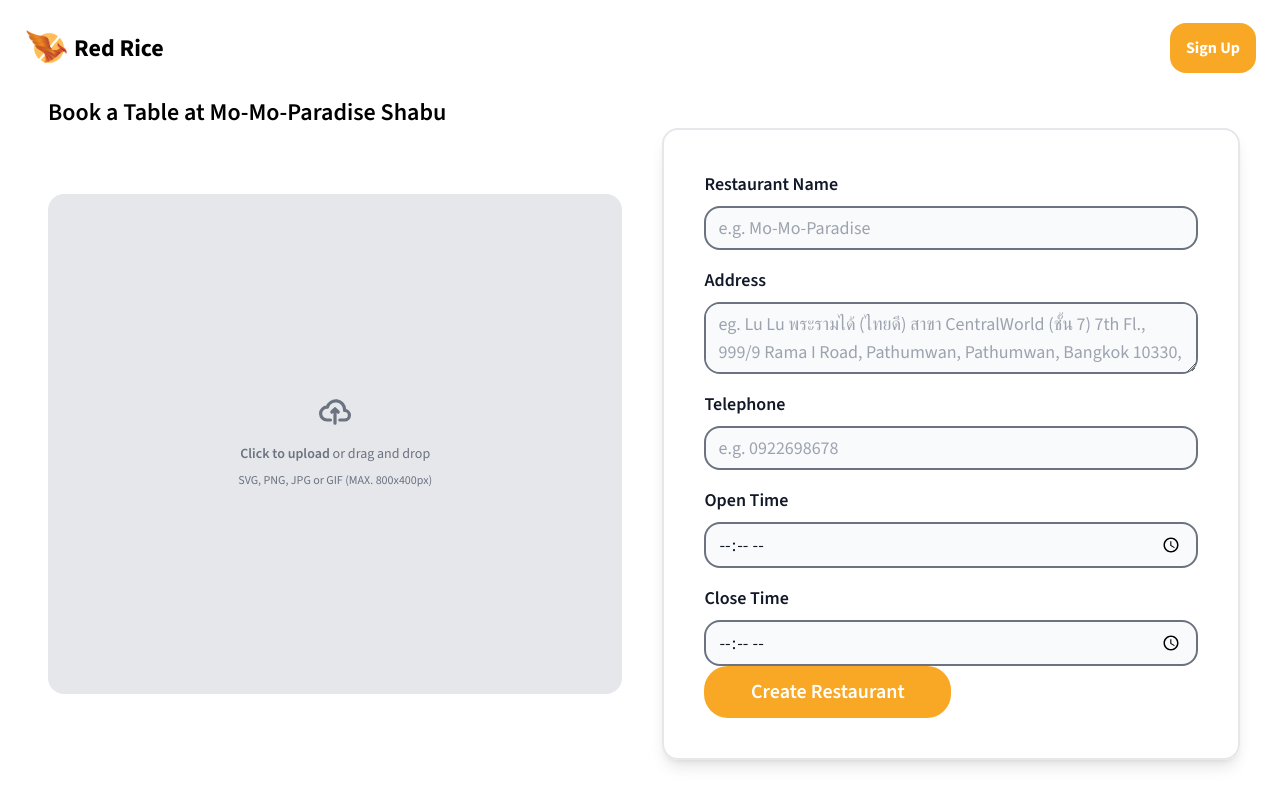
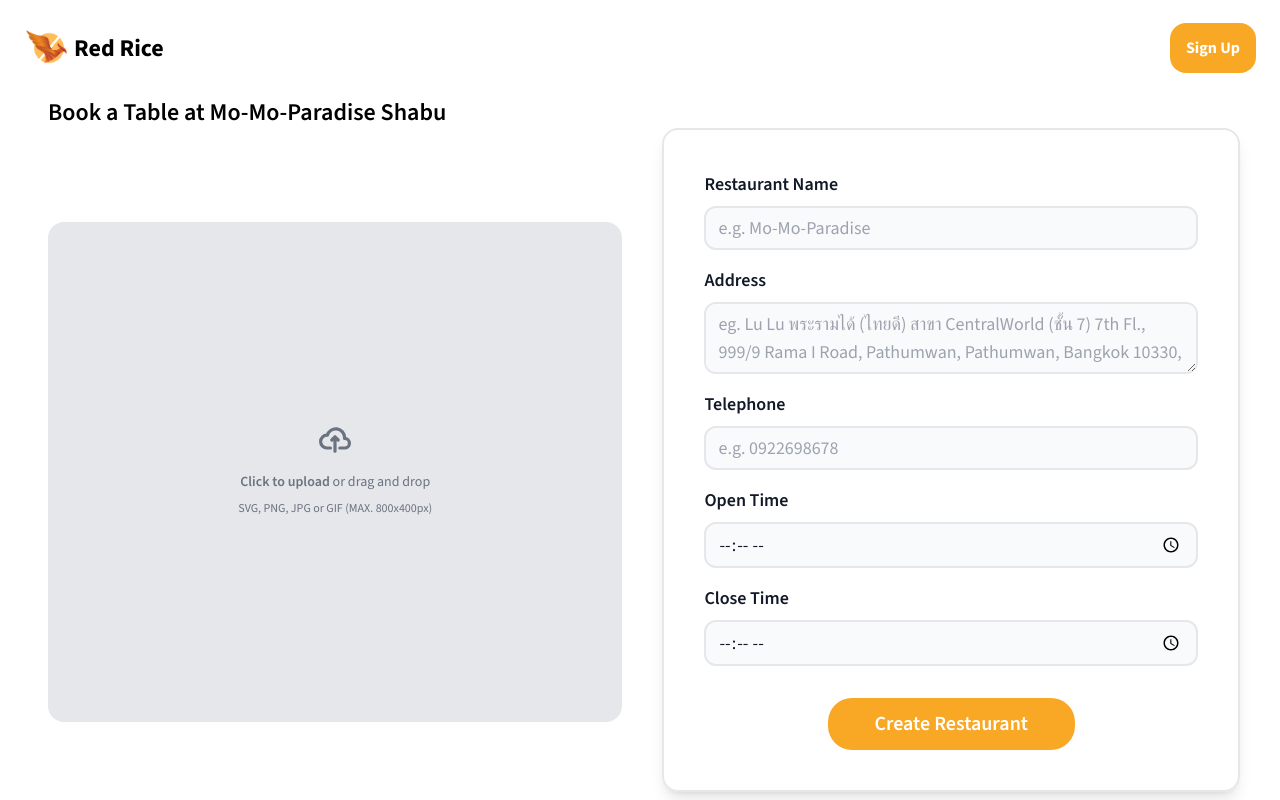
Before and after one commit to 2110503TACEDT66/swdevprac2-project-red-rice, a Next.js app: page /restaurant/create in a window 1280 px wide. Built offline with nearby package versions, Linux system fonts and the light colour scheme; no server answers.

Commit message:
fix: responsive restaurant/create

```diff
--- a/src/app/restaurant/create/page.tsx
+++ b/src/app/restaurant/create/page.tsx
@@ -16,7 +16,7 @@
                     <UploadImage />
                 </div>
 
-                <form className="rounded-[1rem] p-10 w-full md:w-1/2 text-lg shadow-lg border-2 mt-6 lg:mt-0">
+                <form className="rounded-[1rem] p-5 md:p-10 w-full lg:w-1/2 text-lg shadow-lg border-2 mt-6 lg:mt-0 mb-6">
                     <div className="space-y-4">
                         {/* Restaurant Name input field */}
                         <div>
@@ -31,7 +31,7 @@
                                 id="restaurantName"
                                 name="restaurantName"
                                 placeholder="e.g. Mo-Mo-Paradise"
-                                className="bg-gray-50 border-2 font-light text-md border-gray-500 text-gray-900 rounded-2xl focus:ring-redrice-yellow focus:border-redrice-yellow block w-full px-3 py-1.5"
+                                className="bg-gray-50 border-2 font-light text-md border-gray-200 text-gray-900 rounded-xl focus:ring-redrice-yellow focus:border-redrice-yellow block w-full px-3 py-1.5"
                                 required
                             />
                         </div>
@@ -48,7 +48,7 @@
                                 id="address"
                                 name="address"
                                 placeholder="eg. Lu Lu พระรามได้ (ไทยดี) สาขา CentralWorld (ชั้น 7) 7th Fl., 999/9 Rama I Road, Pathumwan, Pathumwan, Bangkok 10330, Thailand"
-                                className="bg-gray-50 border-2 font-light text-md border-gray-500 text-gray-900 rounded-2xl focus:ring-redrice-yellow focus:border-redrice-yellow block w-full px-3 py-1.5"
+                                className="bg-gray-50 border-2 font-light text-md border-gray-200 text-gray-900 rounded-xl focus:ring-redrice-yellow focus:border-redrice-yellow block w-full px-3 py-1.5"
                                 required
                             ></textarea>
                         </div>
@@ -65,7 +65,7 @@
                                 id="telephone"
                                 name="telephone"
                                 placeholder="e.g. 0922698678"
-                                className="bg-gray-50 border-2 font-light text-md border-gray-500 text-gray-900 rounded-2xl focus:ring-redrice-yellow focus:border-redrice-yellow block w-full px-3 py-1.5"
+                                className="bg-gray-50 border-2 font-light text-md border-gray-200 text-gray-900 rounded-xl focus:ring-redrice-yellow focus:border-redrice-yellow block w-full px-3 py-1.5"
                                 required
                             />
                         </div>
@@ -83,7 +83,7 @@
                                 id="openTime"
                                 name="openTime"
                                 placeholder="e.g. 13:00"
-                                className="bg-gray-50 border-2 font-light text-md border-gray-500 text-gray-900 rounded-2xl focus:ring-redrice-yellow focus:border-redrice-yellow block w-full px-3 py-1.5"
+                                className="bg-gray-50 border-2 font-light text-md border-gray-200 text-gray-900 rounded-xl focus:ring-redrice-yellow focus:border-redrice-yellow block w-full px-3 py-1.5"
                                 required
                             />
                         </div>
@@ -101,14 +101,16 @@
                                 id="closeTime"
                                 name="closeTime"
                                 placeholder="e.g. 2:00 am"
-                                className="bg-gray-50 border-2 font-light text-md border-gray-500 text-gray-900 rounded-2xl focus:ring-redrice-yellow focus:border-redrice-yellow block w-full px-3 py-1.5"
+                                className="bg-gray-50 border-2 font-light text-md border-gray-200 text-gray-900 rounded-xl focus:ring-redrice-yellow focus:border-redrice-yellow block w-full px-3 py-1.5"
                                 required
                             />
                         </div>
                     </div>
-                    <button className="bg-redrice-yellow px-5 py-3 text-white font-semibold rounded-3xl text-xl w-full lg:w-1/2 ">
-                        Create Restaurant
-                    </button>
+                    <div className="flex justify-center">
+                        <button className="bg-redrice-yellow hover:bg-redrice-light-yellow px-5 py-3 text-white font-semibold rounded-3xl text-xl w-full lg:w-1/2 mt-8">
+                            Create Restaurant
+                        </button>
+                    </div>
                 </form>
             </main>
         </div>
```
